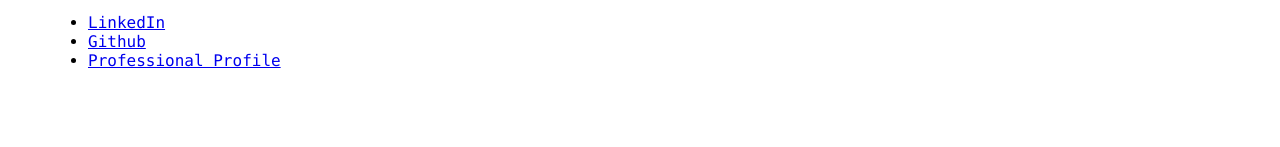
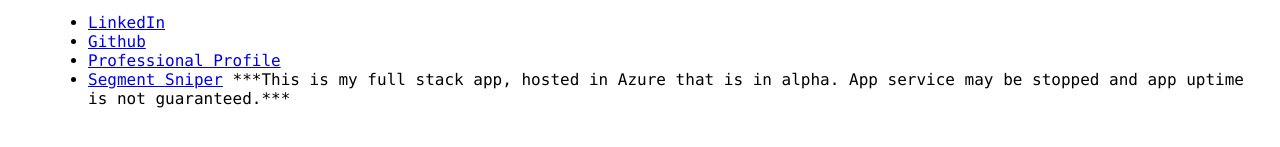
Before and after one commit to tylerstambaugh/CodePuzzleSolver, a React (Vite) app: page / in a window 1280 px wide. Shown: the part 567-714 px from the top of the page. Built offline with nearby package versions, Linux system fonts and the light colour scheme.

Commit message:
added link to Segment sniper, open links in new tab

```diff
--- a/src/CodePuzzleSolver.tsx
+++ b/src/CodePuzzleSolver.tsx
@@ -61,17 +61,35 @@
         </h4>
         <ul className="">
           <li>
-            <a href="https://www.linkedin.com/in/tyler-stambaugh-b274a59/">
+            <a
+              href="https://www.linkedin.com/in/tyler-stambaugh-b274a59/"
+              target="_blank"
+            >
               LinkedIn{" "}
             </a>
           </li>
           <li>
-            <a href="https://github.com/tylerstambaugh">Github </a>
+            <a href="https://github.com/tylerstambaugh" target="_blank">
+              Github{" "}
+            </a>
           </li>
           <li>
-            <a href="https://tylerstambaugh.github.io/ProfessionalPortfolio/">
+            <a
+              href="https://tylerstambaugh.github.io/ProfessionalPortfolio/"
+              target="_blank"
+            >
               Professional Profile{" "}
             </a>
+          </li>
+          <li>
+            <a
+              href="https://as-segmentsniper-frontend-eastus-dev.azurewebsites.net/#/"
+              target="_blank"
+            >
+              Segment Sniper
+            </a>{" "}
+            ***This is my full stack app, hosted in Azure that is in alpha. App
+            service may be stopped and app uptime is not guaranteed.***{" "}
           </li>
         </ul>
       </div>
```
